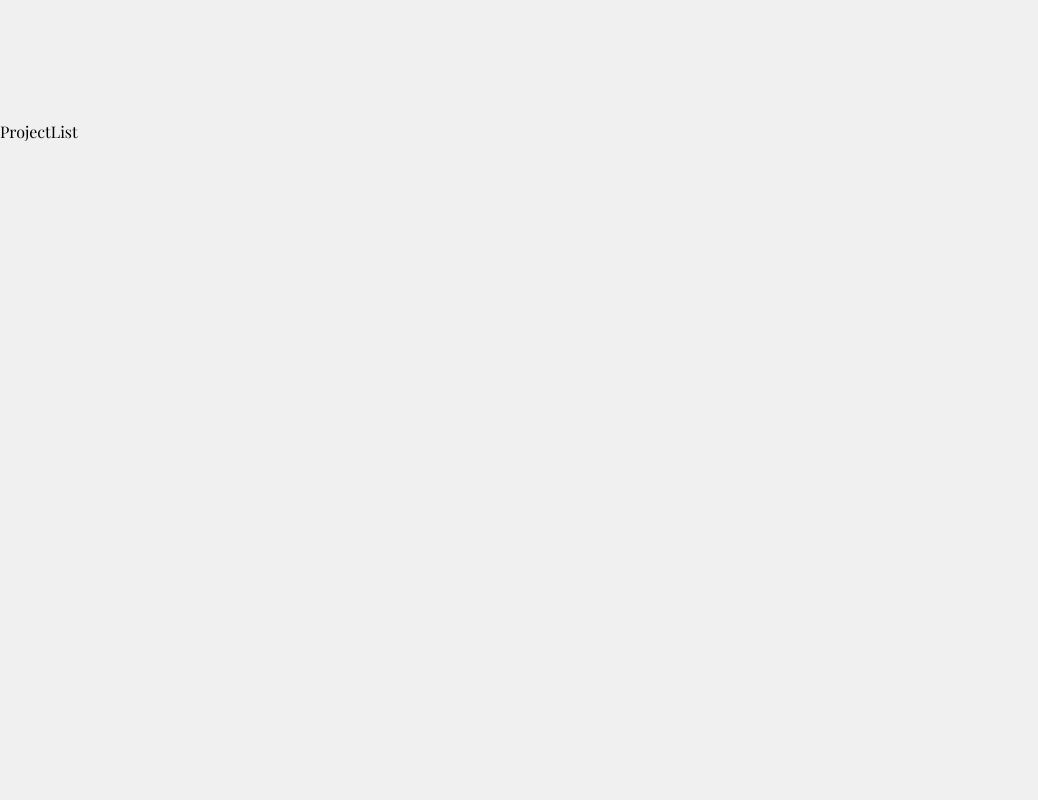
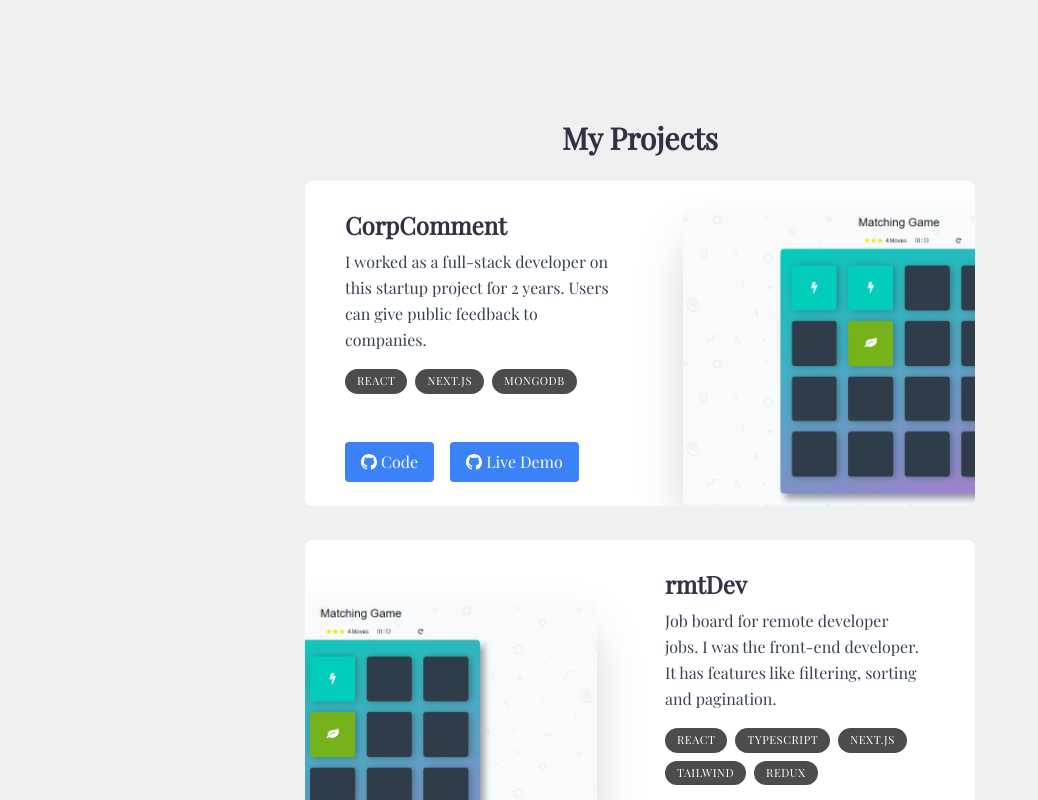
Before and after one commit to souro18/souro18.github.io, a Next.js app: page / in a window 1280 px wide. Shown: the part 1480-2280 px from the top of the page, without its empty margins (0-1038 px from the left). Built offline with nearby package versions, Linux system fonts and the light colour scheme.

Commit message:
projects

```diff
--- a/components/Header/index.jsx
+++ b/components/Header/index.jsx
@@ -14,12 +14,12 @@ export default function Header() {
   return (
     <header className="z-[999] relative">
       <motion.div
-        className="fixed top-0 left-1/2 h-[4.5rem] w-full rounded-none border border-white border-opacity-40 bg-white bg-opacity-80 shadow-lg shadow-black/[0.03] backdrop-blur-[0.5rem] sm:top-6 sm:h-[3.25rem] sm:w-[36rem] sm:rounded-full dark:bg-secondary-dark dark:border-black/40 dark:bg-opacity-75"
+        className="fixed top-0 left-1/2 h-[4.5rem] w-full rounded-none border border-white border-opacity-40 bg-white bg-opacity-80 shadow-2xl shadow-black/[0.03] backdrop-blur-[0.5rem] sm:top-6 sm:h-[3.25rem] sm:w-[36rem] sm:rounded-full dark:bg-secondary-dark dark:border-black/40 dark:bg-opacity-75"
         initial={{ y: -100, x: "-50%", opacity: 0 }}
         animate={{ y: 0, x: "-50%", opacity: 1 }}
       ></motion.div>
 
-      <nav className="flex fixed top-[0.15rem] left-1/2 h-12 -translate-x-1/2 py-2 sm:top-[1.7rem] sm:h-[initial] sm:py-0">
+      <nav className="flex fixed top-[0.15rem] left-1/2 h-12 -translate-x-1/2 py-2 sm:top-[1.7rem] sm:h-[initial] sm:py-0 ">
         <ul className="flex w-[22rem] flex-wrap items-center justify-center gap-y-1 text-[0.9rem] font-medium text-color-light sm:w-[initial] sm:flex-nowrap sm:gap-4">
           {links.map((link) => (
             <motion.li
--- /dev/null
+++ b/components/Project/index.jsx
@@ -0,0 +1,82 @@
+"use client";
+
+import { useRef } from "react";
+import Image from "next/image";
+import { motion, useScroll, useTransform } from "framer-motion";
+import { BsGithub } from "react-icons/bs";
+
+export default function Project({ title, description, tags, imageUrl }) {
+  const ref = useRef(null);
+  const { scrollYProgress } = useScroll({
+    target: ref,
+    offset: ["0 1", "1.33 1"],
+  });
+  const scaleProgess = useTransform(scrollYProgress, [0, 1], [0.9, 1]);
+  const opacityProgess = useTransform(scrollYProgress, [0, 1], [0.7, 1]);
+
+  return (
+    <motion.div
+      ref={ref}
+      style={{
+        scale: scaleProgess,
+        opacity: opacityProgess,
+      }}
+      className="group mb-3 sm:mb-8 last:mb-0"
+    >
+      <section className="bg-secondary-light max-w-2xl border border-black/5 rounded-lg overflow-hidden sm:pr-8 relative sm:min-h-[20rem] transition sm:group-even:pl-8 dark:text-white dark:bg-secondary-dark">
+        <div className="pt-5 pb-6 px-5 sm:pl-10 sm:pr-2 sm:pt-7 sm:max-w-[50%] flex flex-col h-full sm:group-even:ml-[18rem]">
+          <h3 className="text-2xl font-semibold">{title}</h3>
+          <p className="mt-2 leading-relaxed text-gray-700 dark:text-white/90">
+            {description}
+          </p>
+          <ul className="flex flex-wrap mt-4 gap-2">
+            {tags.map((tag, index) => (
+              <li
+                className="bg-black/[0.7] px-3 py-1 text-[0.7rem] uppercase tracking-wider text-white rounded-full"
+                key={index}
+              >
+                {tag}
+              </li>
+            ))}
+          </ul>
+          <div className="flex gap-4 mt-12">
+            <a
+              as="button"
+              className="py-2 px-4 rounded bg-blue-500 text-white flex gap-1 items-center"
+              href="#"
+              rel="noopener"
+              target="_blank"
+              aria-label="open github"
+            >
+              <BsGithub color="white" /> Code
+            </a>
+            <a
+              as="button"
+              className="py-2 px-4 rounded bg-blue-500 text-white flex gap-1 items-center"
+              href="#"
+              rel="noopener"
+              target="_blank"
+              aria-label="live demo"
+            >
+              <BsGithub color="white" /> Live Demo
+            </a>
+          </div>
+        </div>
+
+        <Image
+          src={imageUrl}
+          alt="Project I worked on"
+          quality={95}
+          className="absolute hidden sm:block bottom-0 -right-40 w-[28.25rem] rounded-t-lg shadow-2xl
+        transition
+        group-hover:scale-[1.15]
+        group-hover:-translate-x-3
+        group-hover:-translate-y-5
+        group-even:group-hover:translate-x-3
+        group-even:group-hover:-translate-y-5
+        group-even:right-[initial] group-even:-left-40"
+        />
+      </section>
+    </motion.div>
+  );
+}
--- a/components/ProjectList/index.jsx
+++ b/components/ProjectList/index.jsx
@@ -1,15 +1,25 @@
 "use client";
-import { links } from "@/lib/data";
+
+import React from "react";
 import { useSectionInView } from "@/lib/useSectionInView";
-import React from "react";
+import { links, projectsData } from "@/lib/data";
+import Project from "../Project";
 
-function ProjectList() {
-  const { ref } = useSectionInView(links[2].hash);
+export default function Projects() {
+  const { ref } = useSectionInView(links[2].hash, 0.5);
+
   return (
-    <div className="min-h-screen" id="projects" ref={ref}>
-      ProjectList
-    </div>
+    <section
+      ref={ref}
+      id="projects"
+      className="scroll-mt-28 mb-28  flex justify-center items-center flex-col mx-6 lg:m-auto"
+    >
+      <h3 className="text-3xl font-bold mb-6">My Projects</h3>
+      <div>
+        {projectsData.map((project, index) => (
+          <Project {...project} key={index} />
+        ))}
+      </div>
+    </section>
   );
 }
-
-export default ProjectList;
--- /dev/null
+++ b/lib/data.js
@@ -0,0 +1,73 @@
+import projectMemoryImage from '@/public/memory-game.png';
+
+export const linkedInUrl = 'https://www.linkedin.com/in/sourajit-paul-890a70134/';
+export const githubUrl = 'https://github.com/souro18/';
+export const links = [
+    {
+      name: "Home",
+      hash: "home",
+    },
+    {
+      name: "About",
+      hash: "about",
+    },
+    {
+      name: "Projects",
+      hash: "projects",
+    },
+    {
+      name: "Skills",
+      hash: "skills",
+    },
+    {
+      name: "Experience",
+      hash: "experience",
+    },
+    {
+      name: "Contact",
+      hash: "contact",
+    },
+  ];
+
+  export const skillsData = [
+    "HTML",
+    "CSS",
+    "JavaScript / ES6",
+    "TypeScript",
+    "React",
+    "Next.js",
+    "Web Optimization",
+    "React Native",
+    "React Query",
+    "SCSS",
+    "Git",
+    "Tailwind",
+    "Redux",
+    "GraphQL",
+    "Python",
+
+  ];
+
+  export const projectsData = [
+    {
+      title: "CorpComment",
+      description:
+        "I worked as a full-stack developer on this startup project for 2 years. Users can give public feedback to companies.",
+      tags: ["React", "Next.js", "MongoDB"],
+      imageUrl: projectMemoryImage,
+    },
+    {
+      title: "rmtDev",
+      description:
+        "Job board for remote developer jobs. I was the front-end developer. It has features like filtering, sorting and pagination.",
+      tags: ["React", "TypeScript", "Next.js", "Tailwind", "Redux"],
+      imageUrl: projectMemoryImage,
+    },
+    {
+      title: "Word Analytics",
+      description:
+        "A public web app for quick analytics on text. It shows word count, character count and social media post limits.",
+      tags: ["React", "Next.js", "SQL", "Tailwind", "Framer"],
+      imageUrl: projectMemoryImage,
+    },
+  ];
--- a/lib/data.ts
+++ /dev/null
@@ -1,47 +0,0 @@
-export const linkedInUrl = 'https://www.linkedin.com/in/sourajit-paul-890a70134/';
-export const githubUrl = 'https://github.com/souro18/';
-export const links = [
-    {
-      name: "Home",
-      hash: "home",
-    },
-    {
-      name: "About",
-      hash: "about",
-    },
-    {
-      name: "Projects",
-      hash: "projects",
-    },
-    {
-      name: "Skills",
-      hash: "skills",
-    },
-    {
-      name: "Experience",
-      hash: "experience",
-    },
-    {
-      name: "Contact",
-      hash: "contact",
-    },
-  ] as const;
-
-  export const skillsData = [
-    "HTML",
-    "CSS",
-    "JavaScript / ES6",
-    "TypeScript",
-    "React",
-    "Next.js",
-    "Web Optimization",
-    "React Native",
-    "React Query",
-    "SCSS",
-    "Git",
-    "Tailwind",
-    "Redux",
-    "GraphQL",
-    "Python",
-
-  ] as const;
--- a/tailwind.config.js
+++ b/tailwind.config.js
@@ -24,7 +24,7 @@ module.exports = {
         },
         color: {
           light: '#352F44',
-          dark: '#FAF0E6'
+          dark: '#FFF'
         }
       },
     },
```
Also changed, not shown: public/memory-game.png (added).
